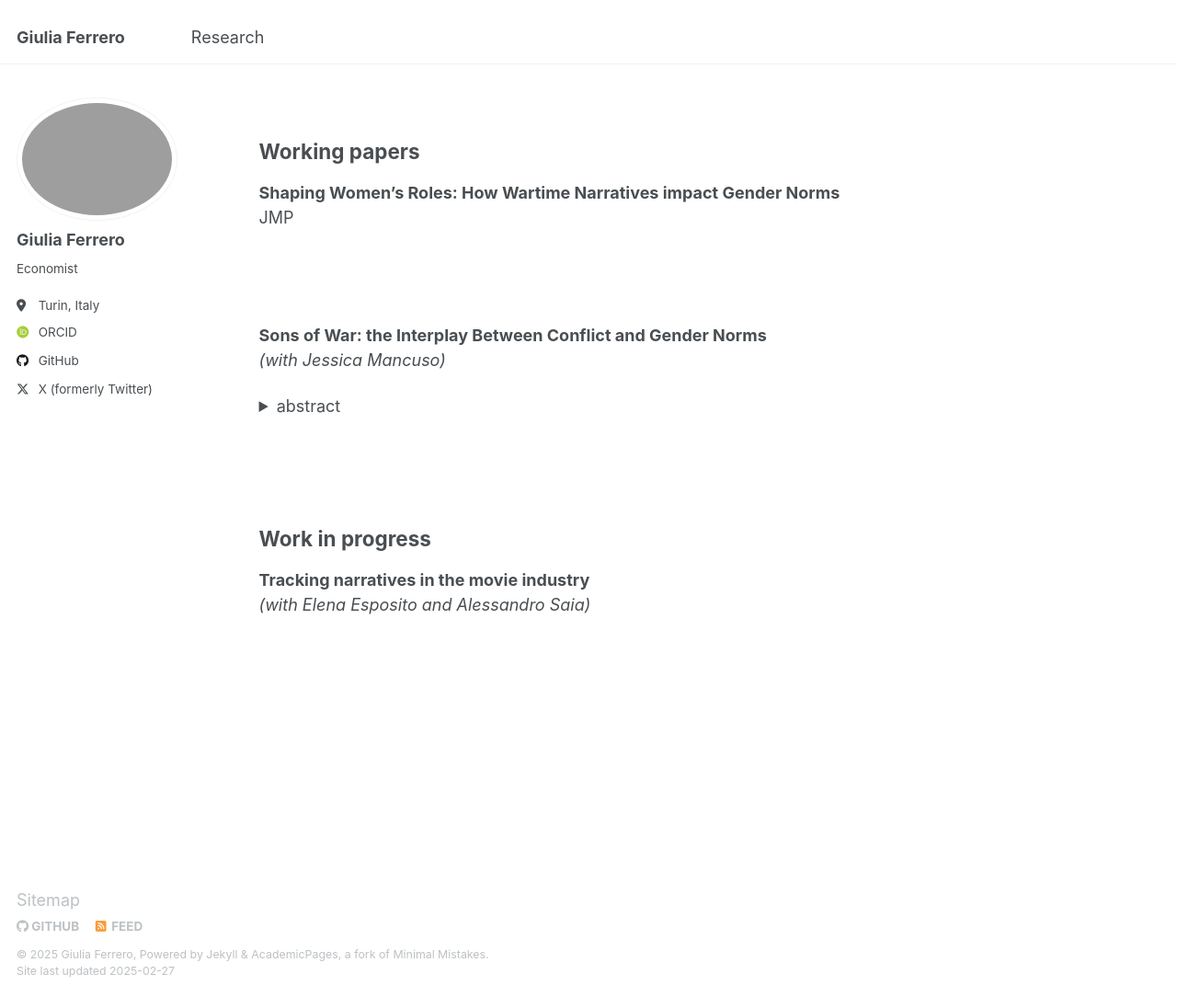
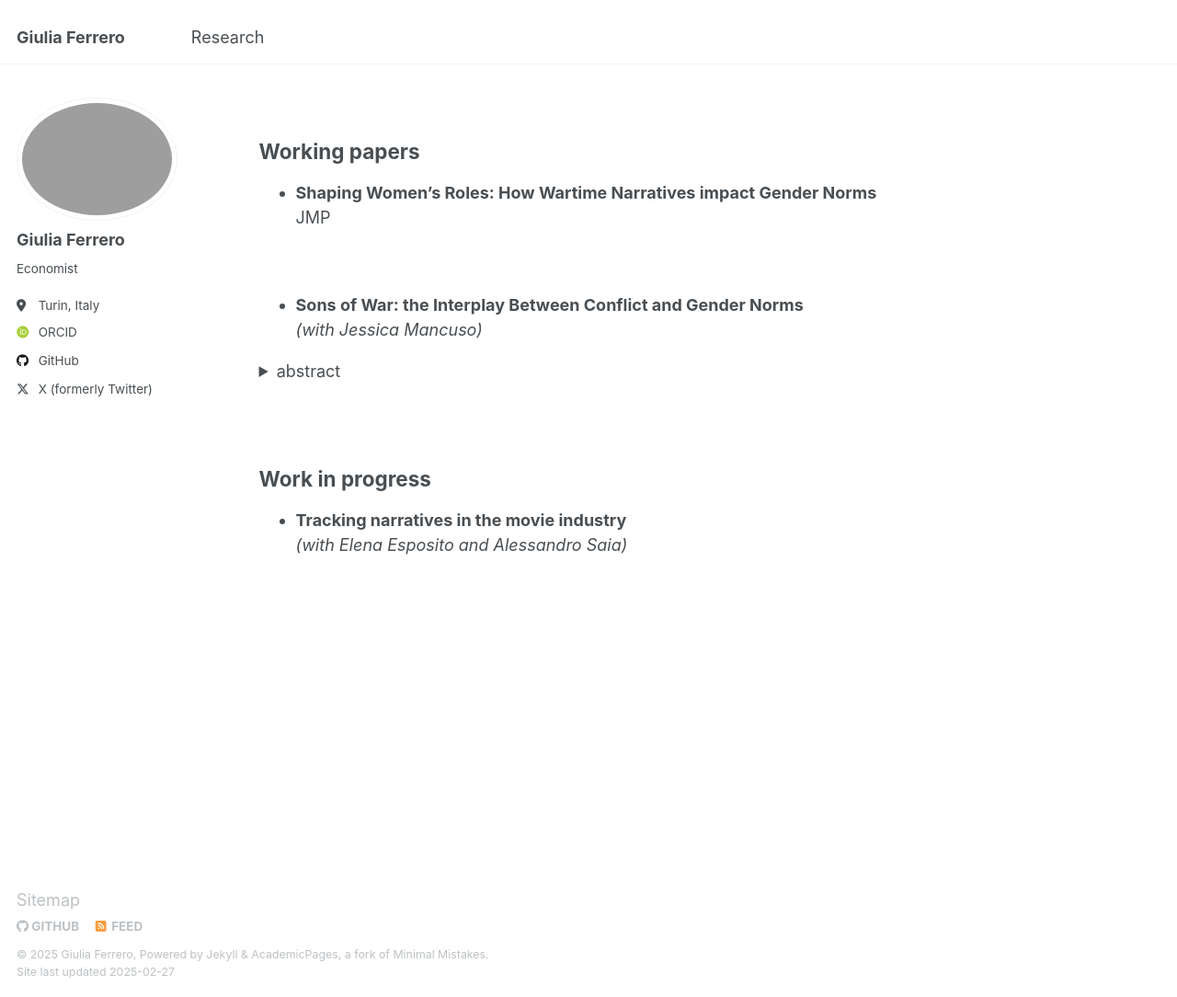
Before and after one commit to giuliferrero/giuliferrero.github.io, a Jekyll site: the page built from _pages/publications.md, in a window 1280 px wide and 1084 px high. Shown: the whole window at 92% size. Built offline with Jekyll 4.4.1, drawn with Linux system fonts in a browser that asks for light colours; some web fonts are replaced.

Commit message:
Update publications.md

```diff
--- a/_pages/publications.md
+++ b/_pages/publications.md
@@ -17,13 +17,13 @@ author_profile: true
 
 Working papers
 --
-**Shaping Women’s Roles: How Wartime Narratives impact Gender Norms**<br>JMP
+- **Shaping Women’s Roles: How Wartime Narratives impact Gender Norms**<br>JMP
 
-<br>
 <br>
 
 
-**Sons of War: the Interplay Between Conflict and Gender Norms**<br>*(with Jessica Mancuso)*
+
+- **Sons of War: the Interplay Between Conflict and Gender Norms**<br>*(with Jessica Mancuso)*
 
 <details>
   <summary>abstract</summary>
@@ -32,8 +32,8 @@ Working papers
 </details>
 
 <br>
-<br>
+
 
 Work in progress
 --
-**Tracking narratives in the movie industry**<br>*(with Elena Esposito and Alessandro Saia)*
+- **Tracking narratives in the movie industry**<br>*(with Elena Esposito and Alessandro Saia)*
```
